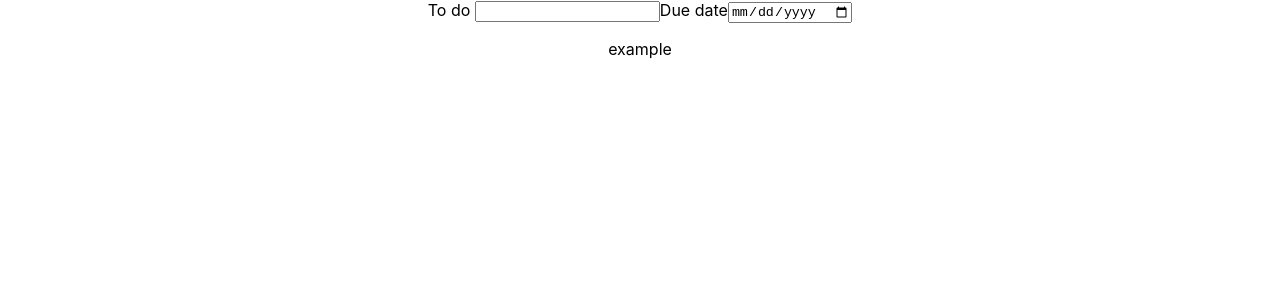
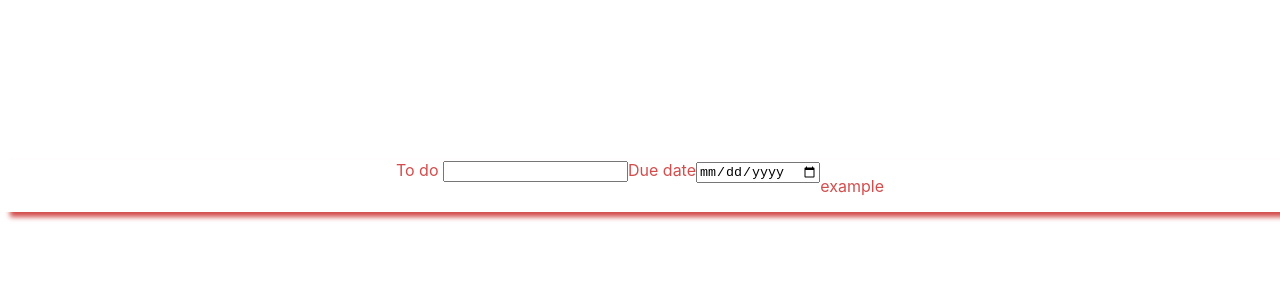
Before and after one commit to Mount-Blanc/To-do-list, a React (Create React App) app: page / in a window 1280 px wide. Shown: the top 300 px of the page. Built offline with nearby package versions, Linux system fonts and the light colour scheme.

Commit message:
created css style for Card

```diff
--- a/src/Components/Card.css
+++ b/src/Components/Card.css
@@ -0,0 +1,7 @@
+.Card {
+color: rgba(194, 5, 5, 0.712);
+display:flex;
+box-shadow:10px 5px 5px rgba(194, 5, 5, 0.712);
+margin-top: 10rem;
+justify-content: center;
+}
--- a/src/Components/Card.js
+++ b/src/Components/Card.js
@@ -1,6 +1,6 @@
 import './Card.css';
 
 function Card(props) {
-    return <div>{props.children}</div>
+    return <div className="Card">{props.children}</div>
 }
 export default Card
```
